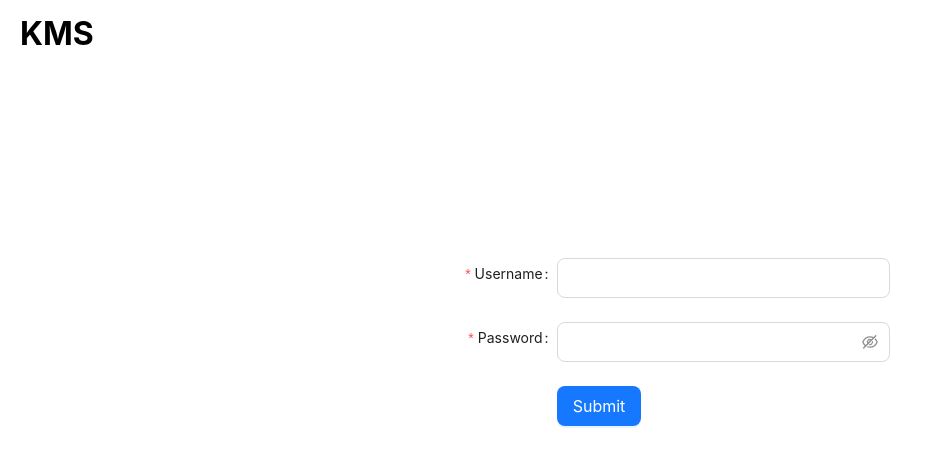
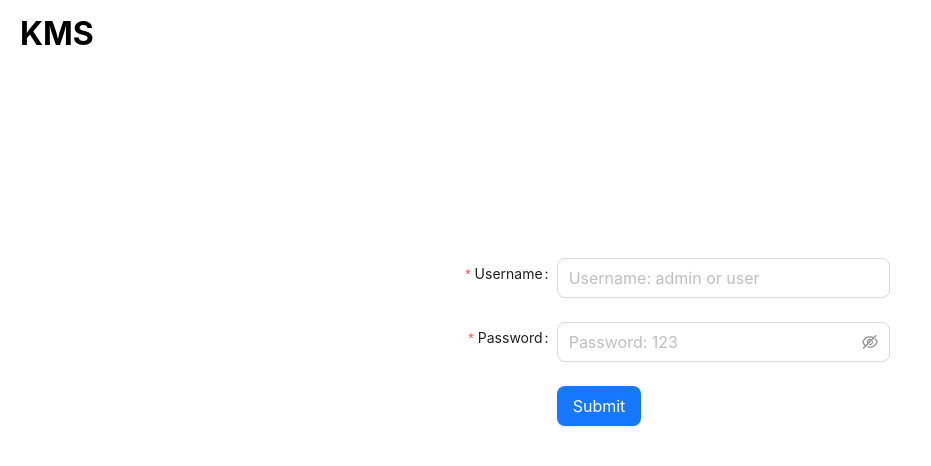
Before and after one commit to chengzao/rc-auth-dynamic-router, a React (Vite) app: page /login in a window 1280 px wide. Shown: the top 466 px of the page, without its empty margins (0-931 px from the left). Built offline with nearby package versions, Linux system fonts and the light colour scheme.

Commit message:
feat: update login

```diff
--- a/src/pages/login/index.tsx
+++ b/src/pages/login/index.tsx
@@ -61,7 +61,7 @@ const Login = () => {
             name="username"
             rules={[{ required: true, message: "Please input your username!" }]}
           >
-            <Input size="large" />
+            <Input size="large" placeholder="Username: admin or user" />
           </Form.Item>
 
           <Form.Item<FieldType>
@@ -69,7 +69,7 @@ const Login = () => {
             name="password"
             rules={[{ required: true, message: "Please input your password!" }]}
           >
-            <Input.Password size="large" />
+            <Input.Password size="large" placeholder="Password: 123" />
           </Form.Item>
 
           <Form.Item wrapperCol={{ offset: 8, span: 16 }}>
```
